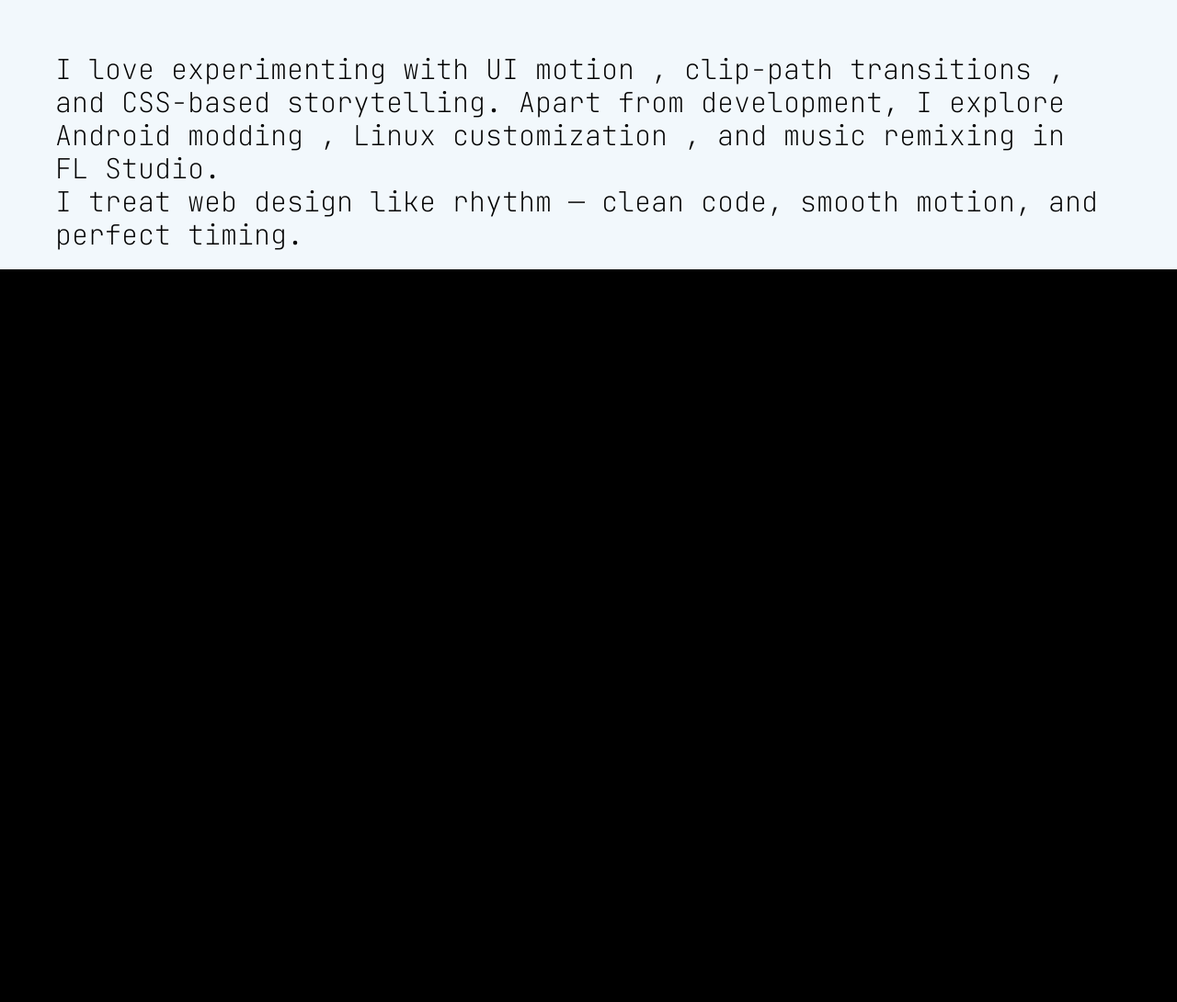
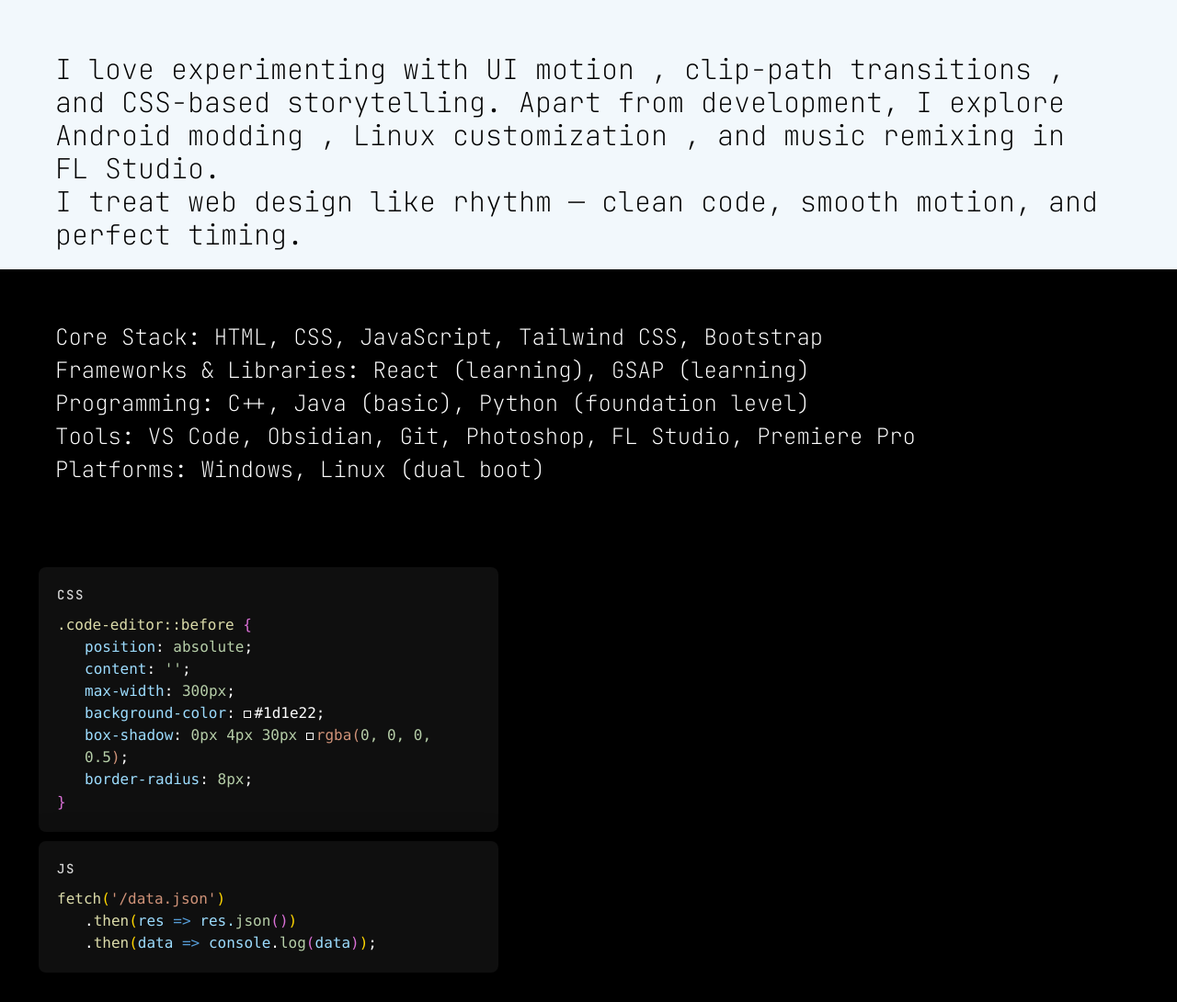
Before and after one commit to khushpatel00/PortfolioMix, a website: page index.html in a window 1280 px wide. Shown: the part 1235-2325 px from the top of the page at 92% size. Before the commit the page ends 1528 px from the top, so only its background shows below. Drawn offline with nearby package versions, Linux system fonts and the light colour scheme.

Commit message:
added: code block within skill section

```diff
--- a/index.html
+++ b/index.html
@@ -106,7 +106,54 @@
                 I treat web design like rhythm — clean code, smooth motion, and perfect timing.
             </div>
         </section>
+        <section>
+            <div class="text-white p-14 JetFonts text-2xl">
+                <p class="p-1 leading-7">Core Stack: HTML, CSS, JavaScript, Tailwind CSS, Bootstrap</p>
+                <p class="p-1 leading-7">Frameworks & Libraries: React (learning), GSAP (learning)</p>
+                <p class="p-1 leading-7">Programming: C++, Java (basic), Python (foundation level)</p>
+                <p class="p-1 leading-7">Tools: VS Code, Obsidian, Git, Photoshop, FL Studio, Premiere Pro</p>
+                <p class="p-1 leading-7">Platforms: Windows, Linux (dual boot)</p>
+            </div>
 
+            <!-- From Uiverse.io by Yaya12085 -->
+            <div class="snippets m-8">
+                <div class="code-editor">
+                    <div class="header">
+                        <span class="title">CSS</span>
+                    </div>
+                    <div class="editor-content">
+                        <code class="code">
+                            <p><span class="color-yellow">.code-editor::before</span> <span class="color-purple">{</span></p>
+
+                            <p class="property"><span class="color-2">position</span><span>:</span> <span class="color-1">absolute</span>;</p>
+                            <p class="property"><span class="color-2">content</span><span>:</span> <span class="color-1">''</span>;</p>
+                            <p class="property"><span class="color-2">max-width</span><span>:</span> <span class="color-1">300px</span>;</p>
+                            <p class="property"><span class="color-2">background-color</span><span>:</span> <span class="color-preview-1"></span><span>#1d1e22</span>;</p>
+                            <p class="property">
+                                <span class="color-2"> box-shadow</span><span>:</span>
+                                <span class="color-1">0px 4px 30px <span class="color-preview-2"></span><span class="color-3">rgba(</span>0, 0, 0, 0.5<span class="color-3">)</span></span
+                                >;
+                            </p>
+                            <p class="property"><span class="color-2">border-radius</span><span>:</span> <span class="color-1">8px</span>;</p>
+                            <span class="color-purple">}</span>
+                        </code>
+                    </div>
+                </div>
+
+                <div class="code-editor">
+                    <div class="header">
+                        <span class="title">JS</span>
+                    </div>
+                    <div class="editor-content">
+                        <code class="code">
+                            <p><span class="color-yellow">fetch</span><span class="color-darkyellow">(</span><span class="color-3">'/data.json'</span><span class="color-darkyellow">)</span></p>
+                            <p class="property">.<span class="color-yellow">then</span><span class="color-darkyellow">(</span><span class="color-2">res <span class="color-0">=></span> res.</span><span class="color-1">json</span><span class="color-purple">()</span><span  class="color-darkyellow">)</span></p>
+                            <p class="property">.<span class="color-yellow">then</span><span class="color-darkyellow">(</span><span class="color-2">data <span class="color-0">=></span></span><span class="color-2"> console</span>.<span class="color-1">log</span><span class="color-purple">(</span><span class="color-2">data</span><span class="color-purple">)</span><span class="color-darkyellow">)</span>;</p>
+                        </code>
+                    </div>
+                </div>
+            </div>
+        </section>
         <script src="https://cdnjs.cloudflare.com/ajax/libs/gsap/3.13.0/gsap.min.js"></script>
         <script src="src/script.js"></script>
         <script src="src/gsap.js"></script>
--- a/src/input.css
+++ b/src/input.css
@@ -2,12 +2,12 @@
 .bg-blur-c {
     backdrop-filter: blur(10px);
 }
-#banner{
-    background: #00052A;
+#banner {
+    background: #00052a;
     background: radial-gradient(circle, rgba(0, 5, 42, 1) 0%, rgba(0, 0, 0, 1) 100%);
     height: 100vh;
 }
-nav{
+nav {
     background: rgba(0, 0, 0, 0.7);
     box-shadow: 0 4px 30px rgba(0, 0, 0, 0.1);
     backdrop-filter: blur(8.4px);
@@ -37,9 +37,9 @@ nav{
 }
 *::selection {
     /* color: ; */
-  background-color: #ff712a
+    background-color: #ff712a;
 }
-#dividerLine{
+#dividerLine {
     position: absolute;
     /* top: 0; */
     /* left: 50%; */
@@ -48,8 +48,8 @@ nav{
     width: 2px;
     background-color: white;
 }
-.JetFonts{
-  font-family: 'JetBrains Mono';
+.JetFonts {
+    font-family: "JetBrains Mono";
     font-weight: 130;
 }
 .glass-card {
@@ -62,17 +62,92 @@ nav{
 #fluidCursorContent {
     pointer-events: none;
 }
-a{
-  cursor: none  ;
+a {
+    cursor: none;
 }
-.getUpParent:hover{
-  .getUp{
+.getUpParent:hover {
+    .getUp {
         transform: translateY(-10px);
         font-weight: bolder !important;
     }
 }
-.bolder-parent:hover{
-  .bolder-element{
+.bolder-parent:hover {
+    .bolder-element {
         font-weight: 300 !important;
     }
 }
+
+/* From Uiverse.io by Yaya12085 */
+.code-editor {
+    max-width: 500px;
+    background-color: #0f0f0f;
+    box-shadow: 0px 4px 30px rgba(0, 0, 0, 0.5);
+    border-radius: 8px;
+    padding: 10px;
+    margin: 10px;
+}
+
+.header {
+    display: flex;
+    align-items: center;
+    justify-content: space-between;
+    margin: 10px;
+}
+
+.title {
+    font-family: 'JetBrains Mono', monospace;
+    font-weight: 500;
+    font-size: 14px;
+    letter-spacing: 1.57px;
+    color: rgb(212 212 212);
+}
+.editor-content {
+    margin: 0 10px 10px;
+    color: white;
+}
+
+.property {
+    margin-left: 30px;
+}
+
+.editor-content .color-0 {
+  color: rgb(86 156 214);
+}
+.editor-content .color-purple {
+  color: #DA70D6;
+}
+.editor-content .color-yellow {
+  color: #DCDCAA;
+}
+.editor-content .color-darkyellow {
+  color: #FFD700;
+}
+
+.editor-content .color-1 {
+    color: rgb(182 206 168);
+}
+
+.editor-content .color-2 {
+    color: rgb(156 220 254);
+}
+
+.editor-content .color-3 {
+    color: rgb(207 146 120);
+}
+
+.color-preview-1,
+.color-preview-2 {
+    height: 8px;
+    width: 8px;
+    border: 1px solid #fff;
+    display: inline-block;
+    margin-right: 3px;
+}
+
+.color-preview-1 {
+    background-color: #1d1e22;
+}
+
+.color-preview-1 {
+    background-color: rgba(0, 0, 0, 0.5);
+}
```
Also changed, not shown: src/output.css. Lines whose indentation alone changed are shown as unchanged.
